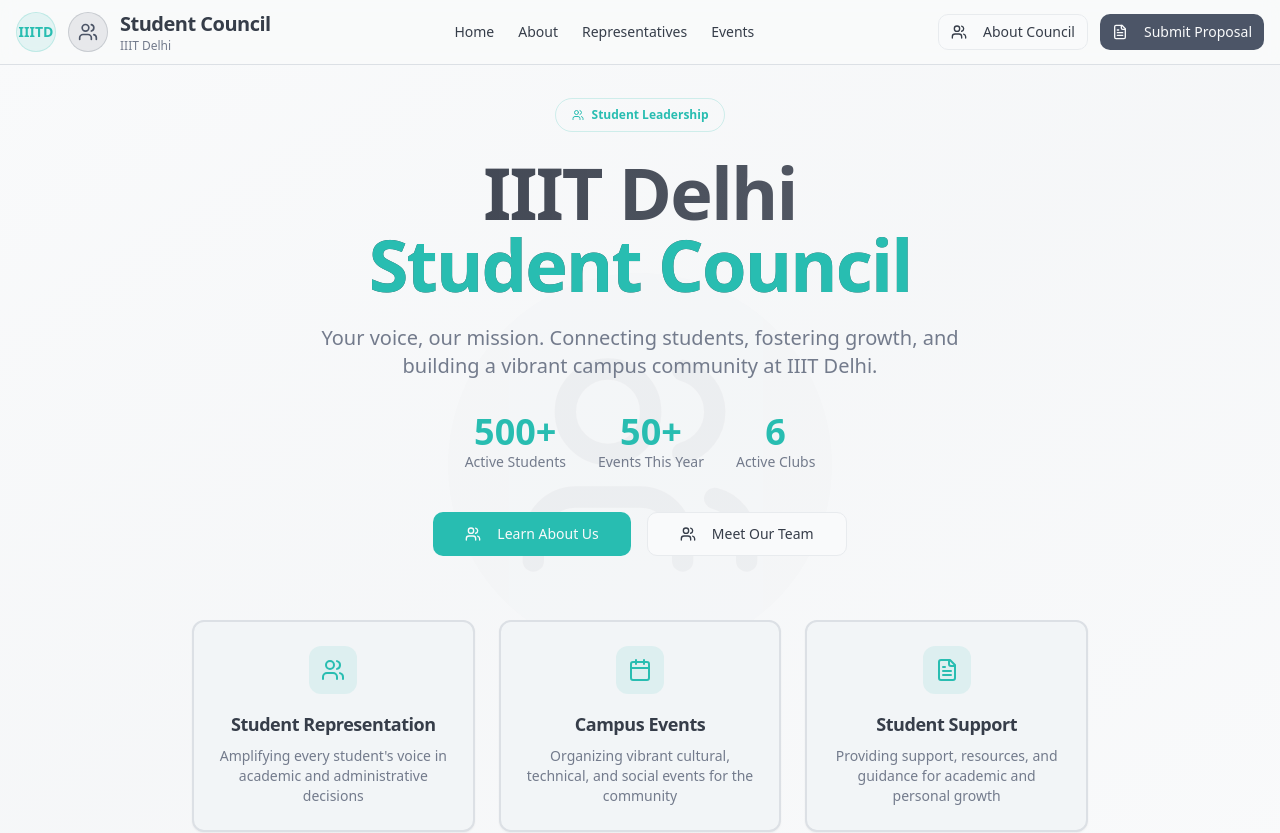
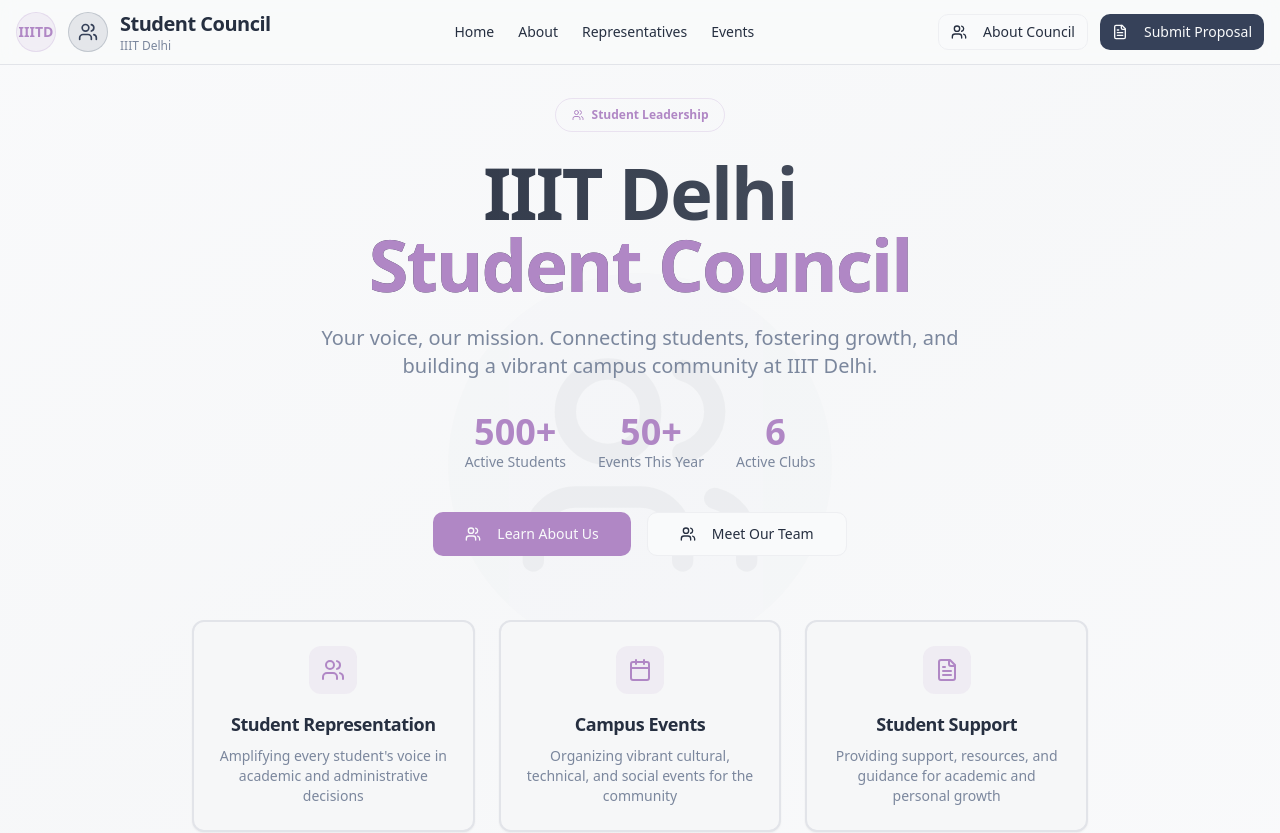
Before and after one commit to riju-talk/student-council-main, a React (Vite) app: page / in a window 1280 px wide. Shown: the top 833 px of the page. Built offline with nearby package versions, Linux system fonts and the light colour scheme.

Commit message:
Refactor: Update color scheme
Update the website's color scheme to a sophisticated, faded, and white theme, consistent with the previous design but with a more refined aesthetic.

```diff
--- a/src/index.css
+++ b/src/index.css
@@ -8,64 +8,64 @@ All colors MUST be HSL.
 
 @layer base {
   :root {
-    /* IIITD Gen-Z Academic Theme - Sophisticated & Faded Light */
-    --background: 210 20% 98%;
-    --foreground: 220 15% 25%;
+    /* IIITD Sophisticated Faded Theme - Inspired by Navy & Purple */
+    --background: 220 20% 98%;
+    --foreground: 220 25% 20%;
 
-    --card: 210 25% 96%;
-    --card-foreground: 220 12% 30%;
+    --card: 220 15% 97%;
+    --card-foreground: 220 20% 25%;
 
-    --popover: 210 20% 98%;
-    --popover-foreground: 220 15% 25%;
+    --popover: 220 20% 98%;
+    --popover-foreground: 220 25% 20%;
 
-    /* Primary - Sophisticated Charcoal */
-    --primary: 220 15% 35%;
-    --primary-foreground: 210 20% 98%;
-    --primary-hover: 220 15% 25%;
+    /* Primary - Sophisticated Navy */
+    --primary: 220 25% 28%;
+    --primary-foreground: 220 20% 98%;
+    --primary-hover: 220 30% 22%;
 
-    /* Secondary - Soft Academic Gray */
-    --secondary: 210 15% 90%;
-    --secondary-foreground: 220 12% 40%;
+    /* Secondary - Faded Purple-Gray */
+    --secondary: 250 15% 92%;
+    --secondary-foreground: 220 20% 35%;
 
-    /* Accent - IIITD Teal/Turquoise */
-    --accent: 175 65% 45%;
-    --accent-foreground: 210 20% 98%;
-    --accent-hover: 175 65% 35%;
+    /* Accent - Sophisticated Muted Purple */
+    --accent: 280 35% 65%;
+    --accent-foreground: 220 20% 98%;
+    --accent-hover: 280 40% 55%;
 
     /* Muted tones */
-    --muted: 210 15% 94%;
-    --muted-foreground: 220 10% 50%;
+    --muted: 220 12% 95%;
+    --muted-foreground: 220 15% 55%;
 
     /* Status colors */
-    --destructive: 0 65% 55%;
-    --destructive-foreground: 210 20% 98%;
-    --success: 145 55% 40%;
-    --success-foreground: 210 20% 98%;
-    --warning: 35 85% 50%;
-    --warning-foreground: 210 20% 98%;
+    --destructive: 0 50% 60%;
+    --destructive-foreground: 220 20% 98%;
+    --success: 145 45% 50%;
+    --success-foreground: 220 20% 98%;
+    --warning: 35 70% 55%;
+    --warning-foreground: 220 20% 98%;
 
     /* Borders and inputs */
-    --border: 210 15% 88%;
-    --input: 210 15% 92%;
-    --ring: 175 65% 45%;
+    --border: 220 15% 90%;
+    --input: 220 12% 94%;
+    --ring: 280 35% 65%;
 
     /* Design system */
     --radius: 0.75rem;
-    --shadow-elegant: 0 8px 32px -8px hsl(220 15% 25% / 0.15);
-    --shadow-accent: 0 4px 20px -4px hsl(175 65% 45% / 0.25);
+    --shadow-elegant: 0 8px 32px -8px hsl(220 25% 20% / 0.12);
+    --shadow-accent: 0 4px 20px -4px hsl(280 35% 65% / 0.20);
     --gradient-primary: linear-gradient(135deg, hsl(var(--primary)), hsl(var(--accent)));
     --gradient-subtle: linear-gradient(180deg, hsl(var(--background)), hsl(var(--secondary)));
     --gradient-accent: linear-gradient(135deg, hsl(var(--accent)), hsl(var(--accent-hover)));
 
     /* Sidebar */
-    --sidebar-background: 210 25% 96%;
-    --sidebar-foreground: 220 12% 30%;
-    --sidebar-primary: 175 65% 45%;
-    --sidebar-primary-foreground: 210 20% 98%;
-    --sidebar-accent: 210 15% 90%;
-    --sidebar-accent-foreground: 220 12% 40%;
-    --sidebar-border: 210 15% 88%;
-    --sidebar-ring: 175 65% 45%;
+    --sidebar-background: 220 15% 97%;
+    --sidebar-foreground: 220 20% 25%;
+    --sidebar-primary: 280 35% 65%;
+    --sidebar-primary-foreground: 220 20% 98%;
+    --sidebar-accent: 250 15% 92%;
+    --sidebar-accent-foreground: 220 20% 35%;
+    --sidebar-border: 220 15% 90%;
+    --sidebar-ring: 280 35% 65%;
   }
 
   .dark {
```
